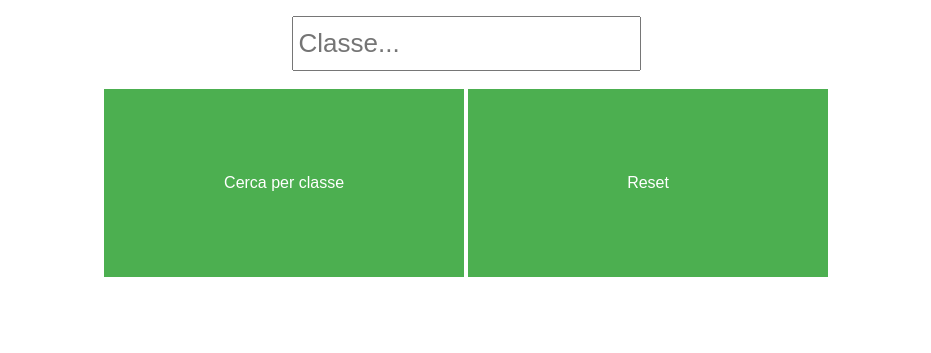
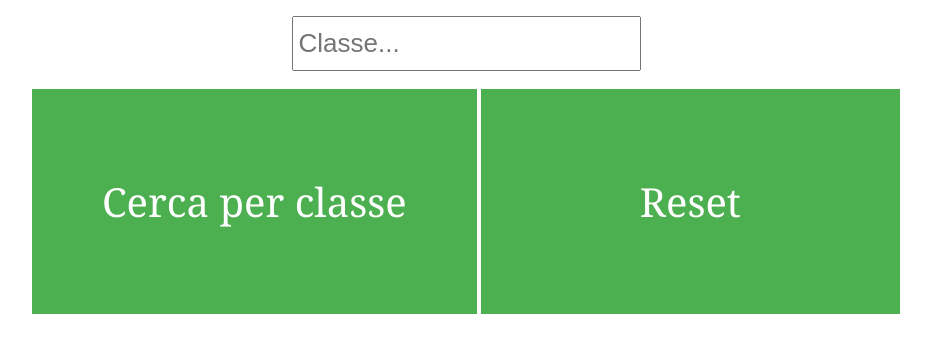
Before and after one commit to Andrea-Ientile-JCMaxwell-5BI/Progetti-Esame-Maturit-2017-Siti-con-Database, a PHP site: page /Classi.php in a window 1280 px wide. Shown: the part 43-396 px from the top of the page, without its empty margins (174-1105 px from the left). Run offline with PHP 8.4, Linux system fonts and the light colour scheme; data that the repository does not hold is empty.

Commit message:
Update style_classi.css

```diff
--- a/style_classi.css
+++ b/style_classi.css
@@ -25,12 +25,14 @@ th, td {
     border: none;
     color: white;
 
-    text-align: center;
+  text-align: center;
     text-decoration: none;
     display: inline-block;
     font-size: 16px;
 	position:center;
-	padding: 85px 120px;
+	padding: 85px 70px;
+	font-size: 40px;
+    font-family:georgia;
 
 
 }
@@ -44,9 +46,11 @@ th, td {
     text-align: center;
     text-decoration: none;
     display: inline-block;
-    font-size: 16px;
+ font-size: 16px;
 	position:center;
 	padding: 85px 159px;
+	font-size: 40px;
+    font-family:georgia;
 
 
 }
```
